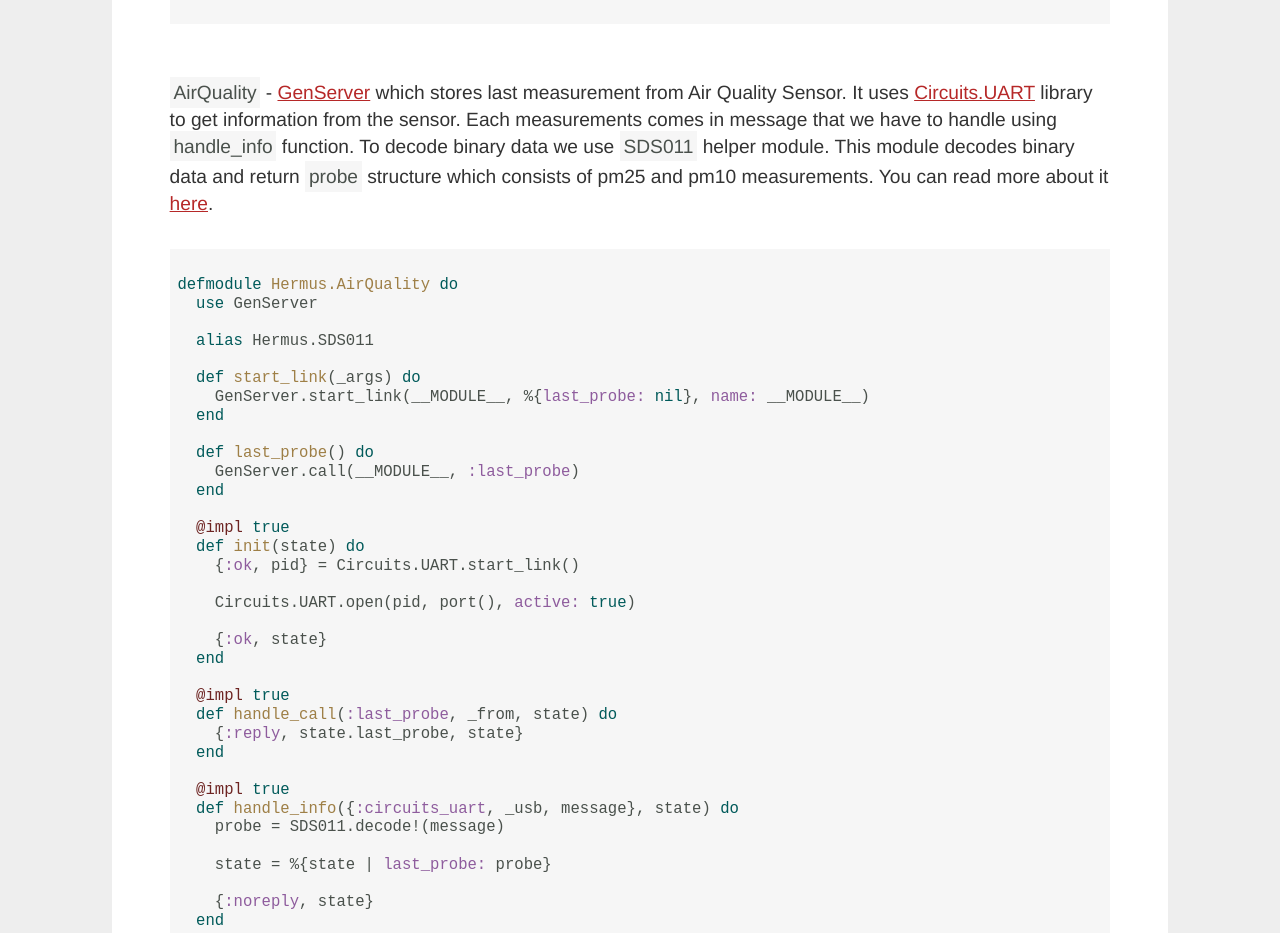
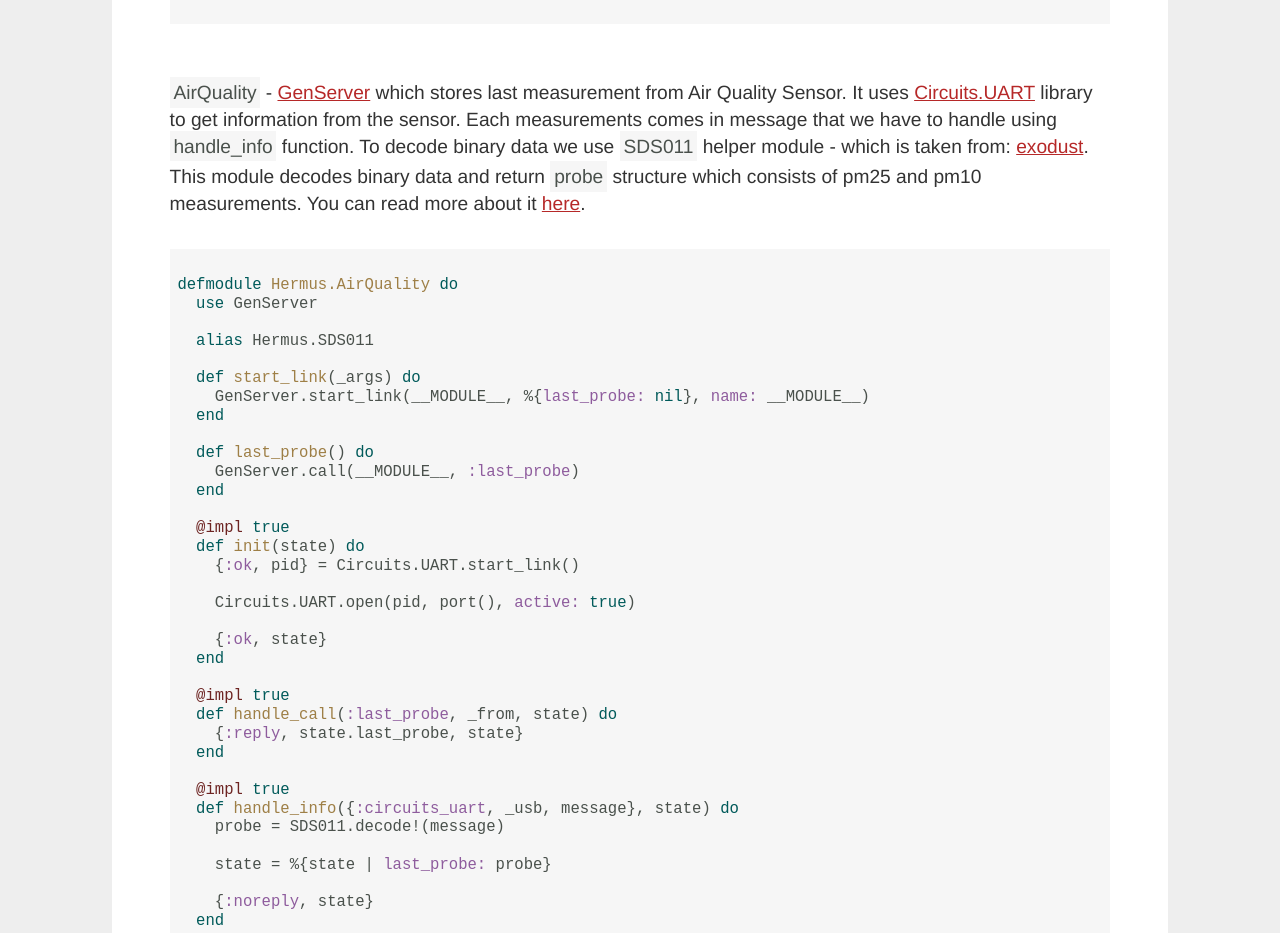
Before and after one commit to elpikel/cmd_arek, a plain HTML site: page pages/air-quality-station.html in a window 1280 px wide. Shown: the part 2600-3533 px from the top of the page. Drawn offline with Linux system fonts and the light colour scheme; a web font is replaced by a local one.

Commit message:
info about author of sds011 decoder

```diff
--- a/pages/air-quality-station.html
+++ b/pages/air-quality-station.html
@@ -113,7 +113,7 @@ end
                     </code>
                     </pre>
 
-                    <span class="snippet">AirQuality</span> - <a href="https://hexdocs.pm/elixir/GenServer.html">GenServer</a> which stores last measurement from Air Quality Sensor. It uses <a href="https://github.com/elixir-circuits/circuits_uart">Circuits.UART</a> library to get information from the sensor. Each measurements comes in message that we have to handle using <span class="snippet">handle_info</span> function. To decode binary data we use <span class="snippet">SDS011</span> helper module. This module decodes binary data and return <span class="snippet">probe</span> structure which consists of pm25 and pm10 measurements. You can read more about it <a href="https://ww2.arb.ca.gov/resources/inhalable-particulate-matter-and-health">here</a>.
+                    <span class="snippet">AirQuality</span> - <a href="https://hexdocs.pm/elixir/GenServer.html">GenServer</a> which stores last measurement from Air Quality Sensor. It uses <a href="https://github.com/elixir-circuits/circuits_uart">Circuits.UART</a> library to get information from the sensor. Each measurements comes in message that we have to handle using <span class="snippet">handle_info</span> function. To decode binary data we use <span class="snippet">SDS011</span> helper module - which is taken from: <a href="https://github.com/aerosol/exodust">exodust</a>. This module decodes binary data and return <span class="snippet">probe</span> structure which consists of pm25 and pm10 measurements. You can read more about it <a href="https://ww2.arb.ca.gov/resources/inhalable-particulate-matter-and-health">here</a>.
                     <pre>
                     <code class="elixir">
 defmodule Hermus.AirQuality do
```
